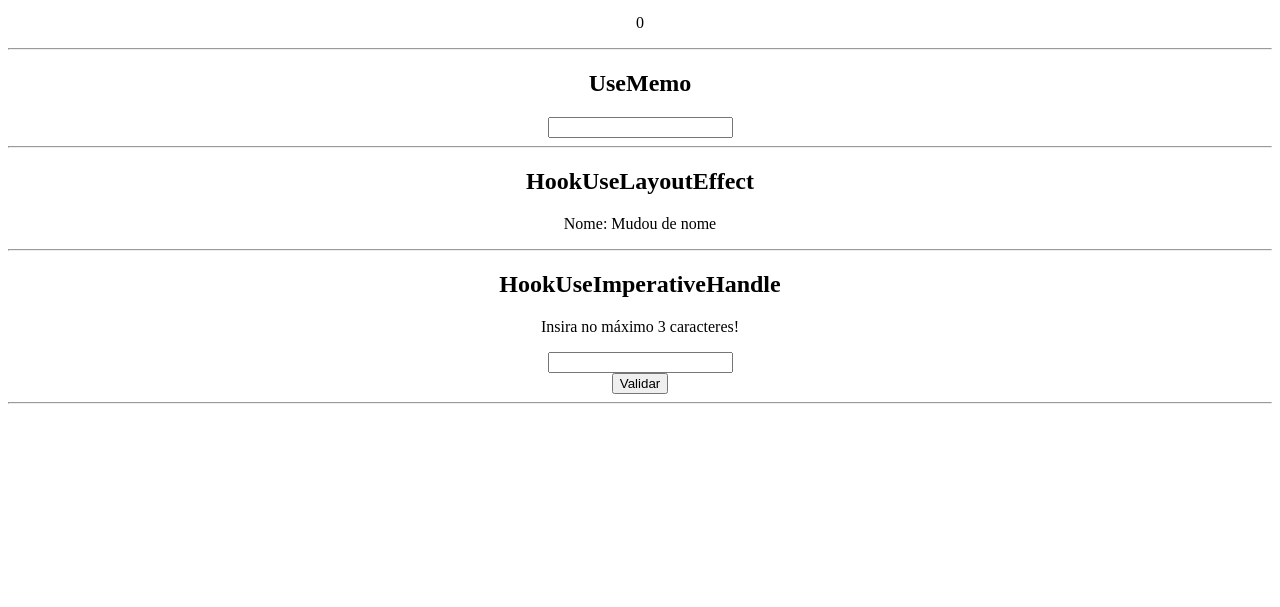
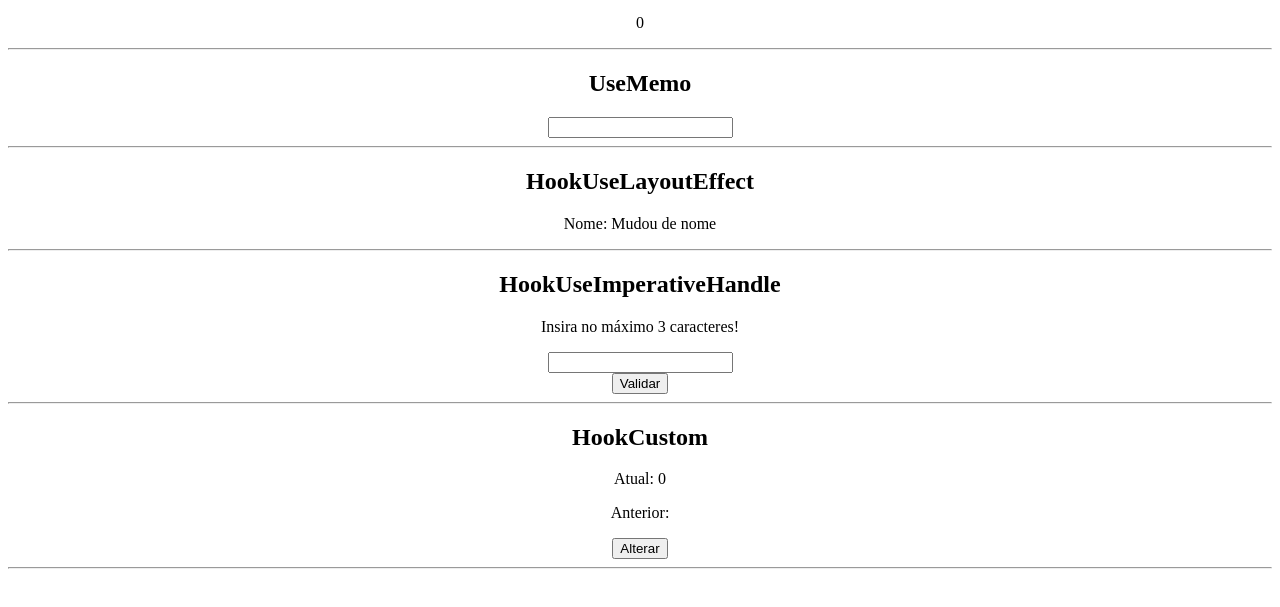
Before and after one commit to clacerda/React_Aulas_ProfMateusBattisti, a React (Create React App) app in the folder HOOKS_REACT/useState/reacthooks/: page / in a window 1280 px wide. Shown: the part 1427-2034 px from the top of the page. Built offline with nearby package versions, Linux system fonts and the light colour scheme.

Commit message:
aula 8 - custom hooks

```diff
--- /dev/null
+++ b/HOOKS_REACT/useState/reacthooks/src/components/HookCustom.js
@@ -0,0 +1,20 @@
+import { useState } from 'react'
+import { usePrevious } from '../hooks/usePrevious'
+
+const HookCustom = () => {
+
+    const [number, setNumber] = useState(0)
+    const previousValue = usePrevious(number)
+
+  return (
+    <div>
+        <h2>HookCustom</h2>
+        <p>Atual: {number}</p>
+        <p>Anterior: {previousValue}</p>
+        <button onClick={() => setNumber(Math.random())}>Alterar</button>
+        <hr />
+    </div>
+  )
+}
+
+export default HookCustom
--- /dev/null
+++ b/HOOKS_REACT/useState/reacthooks/src/hooks/usePrevious.js
@@ -0,0 +1,10 @@
+import {useEffect, useRef} from 'react'
+
+export const usePrevious = (value) => {
+    const ref = useRef()
+
+    useEffect(() => {
+        ref.current = value;
+    })
+    return ref.current;
+}
--- a/HOOKS_REACT/useState/reacthooks/src/pages/Home.js
+++ b/HOOKS_REACT/useState/reacthooks/src/pages/Home.js
@@ -11,6 +11,7 @@
 import HookUseMemo from '../components/HookUseMemo'
 import HookUseLayoutEffect from '../components/HookUseLayoutEffect'
 import HookUseImperativeHandle from '../components/HookUseImperativeHandle'
+import HookCustom from '../components/HookCustom'
 
 
 
@@ -33,6 +34,7 @@
         <HookUseMemo />
         <HookUseLayoutEffect />
         <HookUseImperativeHandle />
+        <HookCustom />
     </div>
   )
 }
```
